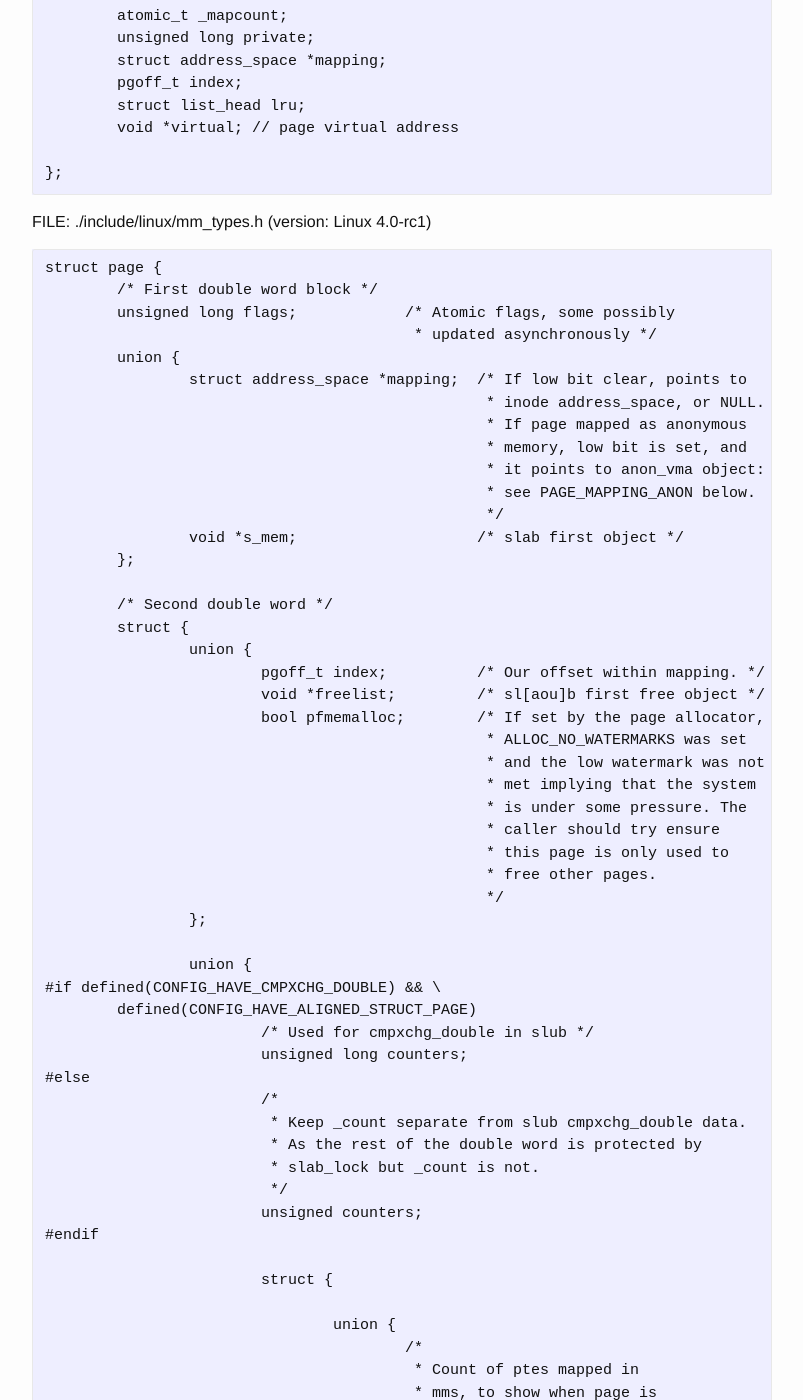
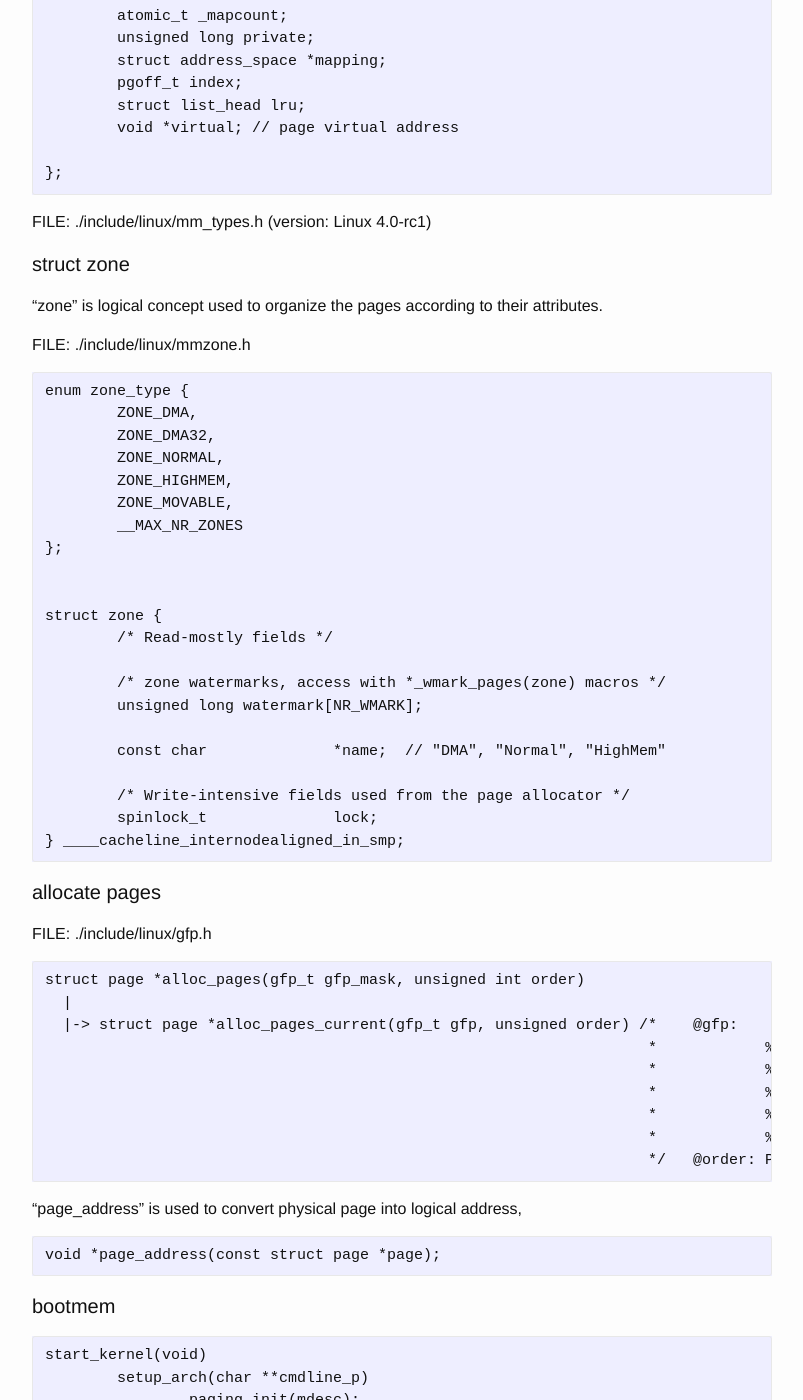
Before and after one commit to abiaog/abiaog.github.io, a Jekyll site: the page built from _posts/2017-02-14-Understanding-the-Linux-Kernel.markdown, in a window 1280 px wide and 1400 px high, scrolled down 1516 px. Shown: the whole window, without its empty margins (238-1041 px from the left). Built offline with Jekyll 4.4.1, drawn with Linux system fonts in a browser that asks for light colours; some of the changed text lies outside the part shown.

Commit message:
unstanding the linux virtual memory

```diff
--- a/_posts/2017-02-14-Understanding-the-Linux-Kernel.markdown
+++ b/_posts/2017-02-14-Understanding-the-Linux-Kernel.markdown
@@ -75,178 +75,6 @@ Task State Segment(TSS), different for each processor in the system.
 
 FILE: ./include/linux/mm_types.h (version: Linux 4.0-rc1)
 
-	struct page {
-		/* First double word block */
-		unsigned long flags;		/* Atomic flags, some possibly
-						 * updated asynchronously */
-		union {
-			struct address_space *mapping;	/* If low bit clear, points to
-							 * inode address_space, or NULL.
-							 * If page mapped as anonymous
-							 * memory, low bit is set, and
-							 * it points to anon_vma object:
-							 * see PAGE_MAPPING_ANON below.
-							 */
-			void *s_mem;			/* slab first object */
-		};
-
-		/* Second double word */
-		struct {
-			union {
-				pgoff_t index;		/* Our offset within mapping. */
-				void *freelist;		/* sl[aou]b first free object */
-				bool pfmemalloc;	/* If set by the page allocator,
-							 * ALLOC_NO_WATERMARKS was set
-							 * and the low watermark was not
-							 * met implying that the system
-							 * is under some pressure. The
-							 * caller should try ensure
-							 * this page is only used to
-							 * free other pages.
-							 */
-			};
-
-			union {
-	#if defined(CONFIG_HAVE_CMPXCHG_DOUBLE) && \
-		defined(CONFIG_HAVE_ALIGNED_STRUCT_PAGE)
-				/* Used for cmpxchg_double in slub */
-				unsigned long counters;
-	#else
-				/*
-				 * Keep _count separate from slub cmpxchg_double data.
-				 * As the rest of the double word is protected by
-				 * slab_lock but _count is not.
-				 */
-				unsigned counters;
-	#endif
-
-				struct {
-
-					union {
-						/*
-						 * Count of ptes mapped in
-						 * mms, to show when page is
-						 * mapped & limit reverse map
-						 * searches.
-						 *
-						 * Used also for tail pages
-						 * refcounting instead of
-						 * _count. Tail pages cannot
-						 * be mapped and keeping the
-						 * tail page _count zero at
-						 * all times guarantees
-						 * get_page_unless_zero() will
-						 * never succeed on tail
-						 * pages.
-						 */
-						atomic_t _mapcount;
-
-						struct { /* SLUB */
-							unsigned inuse:16;
-							unsigned objects:15;
-							unsigned frozen:1;
-						};
-						int units;	/* SLOB */
-					};
-					atomic_t _count;		/* Usage count, see below. */
-				};
-				unsigned int active;	/* SLAB */
-			};
-		};
-
-		/* Third double word block */
-		union {
-			struct list_head lru;	/* Pageout list, eg. active_list
-						 * protected by zone->lru_lock !
-						 * Can be used as a generic list
-						 * by the page owner.
-						 */
-			struct {		/* slub per cpu partial pages */
-				struct page *next;	/* Next partial slab */
-	#ifdef CONFIG_64BIT
-				int pages;	/* Nr of partial slabs left */
-				int pobjects;	/* Approximate # of objects */
-	#else
-				short int pages;
-				short int pobjects;
-	#endif
-			};
-
-			struct slab *slab_page; /* slab fields */
-			struct rcu_head rcu_head;	/* Used by SLAB
-							 * when destroying via RCU
-							 */
-			/* First tail page of compound page */
-			struct {
-				compound_page_dtor *compound_dtor;
-				unsigned long compound_order;
-			};
-
-	#if defined(CONFIG_TRANSPARENT_HUGEPAGE) && USE_SPLIT_PMD_PTLOCKS
-			pgtable_t pmd_huge_pte; /* protected by page->ptl */
-	#endif
-		};
-
-		/* Remainder is not double word aligned */
-		union {
-			unsigned long private;		/* Mapping-private opaque data:
-							 * usually used for buffer_heads
-							 * if PagePrivate set; used for
-							 * swp_entry_t if PageSwapCache;
-							 * indicates order in the buddy
-							 * system if PG_buddy is set.
-							 */
-	#if USE_SPLIT_PTE_PTLOCKS
-	#if ALLOC_SPLIT_PTLOCKS
-			spinlock_t *ptl;
-	#else
-			spinlock_t ptl;
-	#endif
-	#endif
-			struct kmem_cache *slab_cache;	/* SL[AU]B: Pointer to slab */
-			struct page *first_page;	/* Compound tail pages */
-		};
-
-	#ifdef CONFIG_MEMCG
-		struct mem_cgroup *mem_cgroup;
-	#endif
-
-		/*
-		 * On machines where all RAM is mapped into kernel address space,
-		 * we can simply calculate the virtual address. On machines with
-		 * highmem some memory is mapped into kernel virtual memory
-		 * dynamically, so we need a place to store that address.
-		 * Note that this field could be 16 bits on x86 ... ;)
-		 *
-		 * Architectures with slow multiplication can define
-		 * WANT_PAGE_VIRTUAL in asm/page.h
-		 */
-	#if defined(WANT_PAGE_VIRTUAL)
-		void *virtual;			/* Kernel virtual address (NULL if
-						   not kmapped, ie. highmem) */
-	#endif /* WANT_PAGE_VIRTUAL */
-
-	#ifdef CONFIG_KMEMCHECK
-		/*
-		 * kmemcheck wants to track the status of each byte in a page; this
-		 * is a pointer to such a status block. NULL if not tracked.
-		 */
-		void *shadow;
-	#endif
-
-	#ifdef LAST_CPUPID_NOT_IN_PAGE_FLAGS
-		int _last_cpupid;
-	#endif
-	}
-	/*
-	 * The struct page can be forced to be double word aligned so that atomic ops
-	 * on double words work. The SLUB allocator can make use of such a feature.
-	 */
-	#ifdef CONFIG_HAVE_ALIGNED_STRUCT_PAGE
-		__aligned(2 * sizeof(unsigned long))
-	#endif
-	;
-
 
 #### struct zone
 
@@ -299,9 +127,10 @@ FILE: ./include/linux/gfp.h
 #### bootmem
 
 
-	setup_arch(char **cmdline_p)
-		paging_init(mdesc);
-			bootmem_init();
+	start_kernel(void)
+		setup_arch(char **cmdline_p)
+			paging_init(mdesc);
+				bootmem_init();
 
 
 	typedef struct bootmem_data {
@@ -326,6 +158,27 @@ FILE: ./include/linux/gfp.h
 
 
 [What is slab?](http://blog.csdn.net/ganggexiongqi/article/details/8921643)
+
+
+#### SLOB, SLAB, SLUB
+
+Slab allocators available
+
+* SLOB: K&R allocator (1991-1999)
+
+* SLAB: Solaris type allocator (1999-2008)
+
+* SLUB: Unqueued allocator (2008-today)
+
+Design philosophies
+
+* SLOB: As compact as possible
+
+* SLAB: As cache friendly as possible. Benchmark friendly.
+
+* SLUB: Simple and instruction cost counts. Superior Debugging. Defragmentation. Execution time friendly.
+
+[Slab allocators in the Linux Kernel: SLAB, SLOB, SLUB](https://events.linuxfoundation.org/sites/events/files/slides/slaballocators.pdf)
 
 
 
@@ -388,12 +241,15 @@ Like this,
 First, the .text, .data and .init sequences which provide the initialization of the kernel's own page tables (translate linear into physical addresses).
 
 * .text : 0xc0400000 - 0xc071ae6a   (3179 kB)
+
 The range where the kernel code resides.
 
 * .data : 0xc071ae6a - 0xc08feb78   (1935 kB)
+
 The range where the kernel data segments reside.
 
 * .init : 0xc0906000 - 0xc0973000   ( 436 kB)
+
 The range where the kernel's initial page tables reside.
 
 
@@ -401,19 +257,21 @@ The range where the kernel's initial page tables reside.
 Second, the usage of kernel space after initialization
 
 * lowmem  : 0xc0000000 - 0xf77fe000   ( 887 MB)
+
 The lowmem range can be used by the kernel to directly access physical addresses.
 This is not the full 1 GB, because the kernel always requires at least 128 MB of linear addresses to implement noncontiguous memory allocation and fix-mapped linear addresses.
 
 * vmalloc : 0xf7ffe000 - 0xff7fe000   ( 120 MB)
+
 Virtual memory allocation can allocate page frames based on a noncontiguous scheme. The main advantage of this schema is to avoid external fragmentation, this is used for swap areas, kernel modules or allocation of buffers to some I/O devices.
 
 * pkmap   : 0xff800000 - 0xffa00000   (2048 kB)
+
 The permanent kernel mapping allows the kernel to establish long-lasting mappings of high-memory page frames into the kernel address space. When a HIGHMEM page is mapped using kmap(), virtual addresses are assigned from here.
 
 * fixmap  : 0xffc57000 - 0xfffff000   (3744 kB)
+
 These are fix-mapped linear addresses which can refer to any physical address in the RAM, not just the last 1 GB like the lowmem addresses. Fix-mapped linear addresses are a bit more efficient than their lowmem and pkmap colleagues. There are dedicated page table descriptors assigned for fixed mapping, and mappings of HIGHMEM pages using kmap_atomic are allocated from here.
-
-
 
 
 Call tree,
```
Also changed, not shown: other parts of _posts/2017-02-14-Understanding-the-Linux-Kernel.markdown (+58 -0 lines), _posts/2017-05-27-tips-and-tools.markdown (+8 -0 lines).
